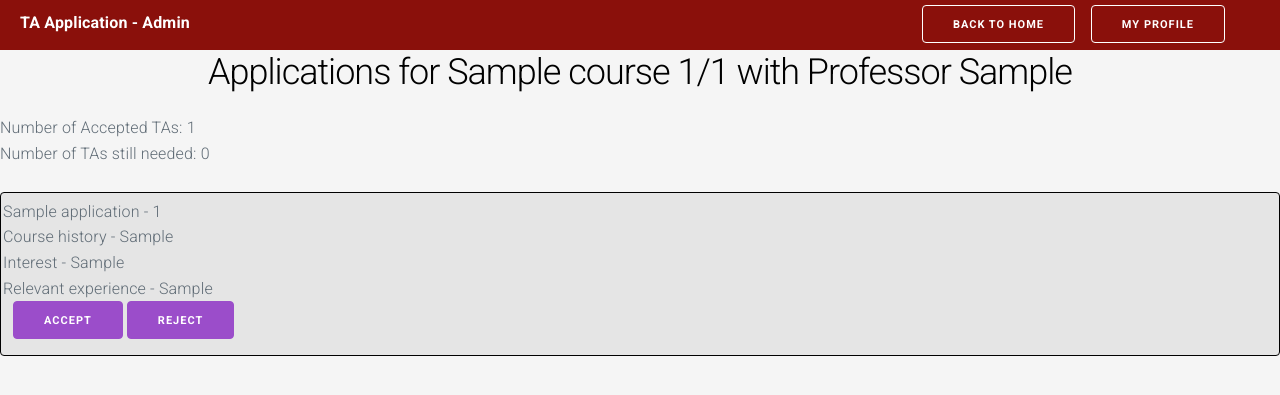
After one commit to CSCI3356Spring2023/EforEveryone, a Django app: page /adminHome/viewApplications/1 in a window 1280 px wide. The commit adds this page. Shown: the top 395 px of the page. Run offline with Django 3.2, Linux system fonts and the light colour scheme; tables that the repository leaves empty hold one stand-in row (values such as "Sample post").

Commit message:
Admin view applications
Admins can now easily view how many TAs have been accepted and how many are still needed

```diff
--- a/src/application/views.py
+++ b/src/application/views.py
@@ -59,6 +59,17 @@ def Application_View(request, courseID):
         "course_applications" : applications
     }
     return render(request, "applicationView.html", context)
+
+def Admin_Application_View(request, courseID):
+    course = Course.objects.get(id = courseID)
+    applications = Application.objects.filter(course = course).order_by('-created_at')
+    openTAPositions = course.numberOfTAs - course.numberOfAcceptedTAs
+    context = {
+        "course" : course,
+        "openTAPositions": openTAPositions,
+        "course_applications" : applications
+    }
+    return render(request, "adminApplicationView.html", context)
 
 def accept_application(request, application_id):
     # Get the application object from the database
--- /dev/null
+++ b/src/templates/adminApplicationView.html
@@ -0,0 +1,78 @@
+{% load static %}
+<!DOCTYPE html>
+<html lang="en">
+  <head>
+
+    <meta charset="utf-8" />
+    <meta name="viewport" content="width=device-width, initial-scale=1" />
+    <link rel="icon" href="https://glitch.com/favicon.ico" />
+
+    <title>View Applications</title>
+
+    <!-- Import the webpage's stylesheet -->
+    <link rel="stylesheet" href="{% static 'style.css' %}">
+
+    <!-- Milligram CSS -->
+    <link
+      rel="stylesheet"
+      href="https://fonts.googleapis.com/css?family=Roboto:300,300italic,700,700italic"
+    />
+    <link
+      rel="stylesheet"
+      href="https://cdnjs.cloudflare.com/ajax/libs/normalize/8.0.1/normalize.css"
+    />
+    <link
+      rel="stylesheet"
+      href="https://cdnjs.cloudflare.com/ajax/libs/milligram/1.4.1/milligram.css"
+    />
+
+    <!-- Import the webpage's javascript file -->
+    <script src="{% static 'adminHome.js' %}" defer></script>
+  </head>
+
+  <body>
+
+    <div class = "header-box">
+      <div class = "row" id = "top-bar">
+        <div class = "header"> TA Application - Admin </div>
+        <button class = "button" id = "profile-button" value = "-1">My Profile</button>
+        <a class="button" id = "home-button" href="/adminHome">Back To Home</a>
+      </div>
+    </div>
+
+    {% block content %}
+
+    <h2>Applications for {{course.courseName}} {{course.courseNumber}}/{{course.courseSection}} with Professor {{course.instructor}}</h2>
+
+    Number of Accepted TAs: {{course.numberOfAcceptedTAs}}
+    <br>
+    Number of TAs still needed: {{ openTAPositions}}
+
+    <br> <br>
+
+      {% for application in course_applications %}
+
+      <div class = "application-list" id = "c2">
+        <div class = "row">
+          {{application.name}} - {{application.eagleID}}
+          <br>
+          Course history - {{application.courseHistory}}
+          <br>
+          Interest - {{application.interest}}
+          <br>
+          Relevant experience - {{application.experience}}
+        </div>
+        {% if application.pendingInstructorAccept %}
+          <a class="button" href="{% url 'accept_application' application.id %}" id="accept-button">Accept</a>
+          <a class="button" href="{% url 'reject_application' application.id %}" id="reject-button">Reject</a>
+        {% elif not application.pendingInstructorAccept and not application.acceptedByStudent %}
+           <button class = "status-button" id = "closed-button">Accepted - Pending Student Response</button>
+        {% else %}
+           <button class = "status-button" id = "closed-button">Accepted and Confirmed</button>
+        {% endif %}
+      </div>
+      {% endfor %}
+    <br>
+    {% endblock %}
+  </body>
+</html>
--- a/src/templates/adminHome.html
+++ b/src/templates/adminHome.html
@@ -92,7 +92,11 @@
                 {% else %}
                   <button class = "status-button" id = "closed-button">Closed</button>
                 {% endif %}
-                <button class = "status-button" id = "app-button">View Applications</button>
+                {% url 'adminApplicationView' course.id as the_url %}
+                <!-- currently creating a button for every application -->
+                 {% if the_url %}
+                 <a class="button" id = "app-button" href="{{ the_url}}">View Applications</a>
+                 {% endif %}
               </div>
               <h4>{{ course.instructor }}</h4>
               <h4>
--- a/src/webProject/urls.py
+++ b/src/webProject/urls.py
@@ -19,7 +19,7 @@ from django.urls import include, path
 #Custom urls
 from pages.views import adminHome_view, studentHome_view, instructorHome_view, logIn_view, logOut_view, instructorAddCourse, send_email
 from course.views import Course_Creation_View, Course_Edit_View, Course_Delete_View, Course_Edit_View_Admin, Course_Delete_View_Admin
-from application.views import Application_Creation_View, Application_View, accept_application, reject_application, student_accept_application
+from application.views import Application_Creation_View, Application_View, accept_application, reject_application, student_accept_application, Admin_Application_View
 from pages.views import profile_view
 
 urlpatterns = [
@@ -34,6 +34,7 @@ urlpatterns = [
     path('studentHome/apply/<int:courseID>', Application_Creation_View, name="studentApply"),
     path('instructorHome/profile/<str:username>/', profile_view, name='profile_view_i'),
     path('instructorHome/viewApplications/<int:courseID>', Application_View, name="applicationView"),
+    path('adminHome/viewApplications/<int:courseID>', Admin_Application_View, name="adminApplicationView"),
     path('instructorHome/editCourse/<int:courseID>', Course_Edit_View, name="courseEditView"),
     path('adminHome/editCourse/<int:courseID>', Course_Edit_View_Admin, name="courseEditViewAdmin"),
     path('adminHome/deleteCourse/<int:courseID>', Course_Delete_View_Admin, name="courseDeleteViewAdmin"),
```
